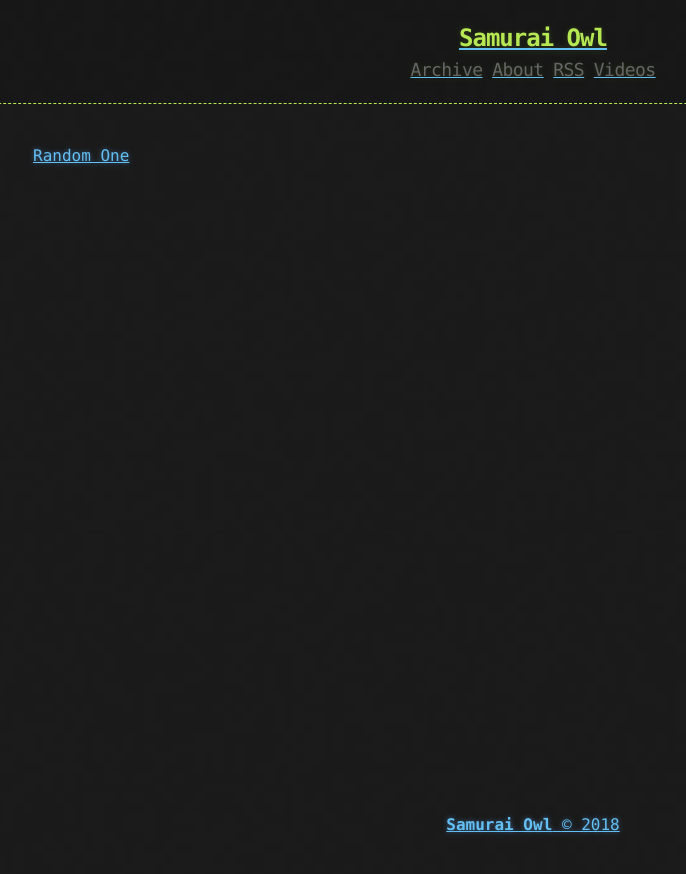
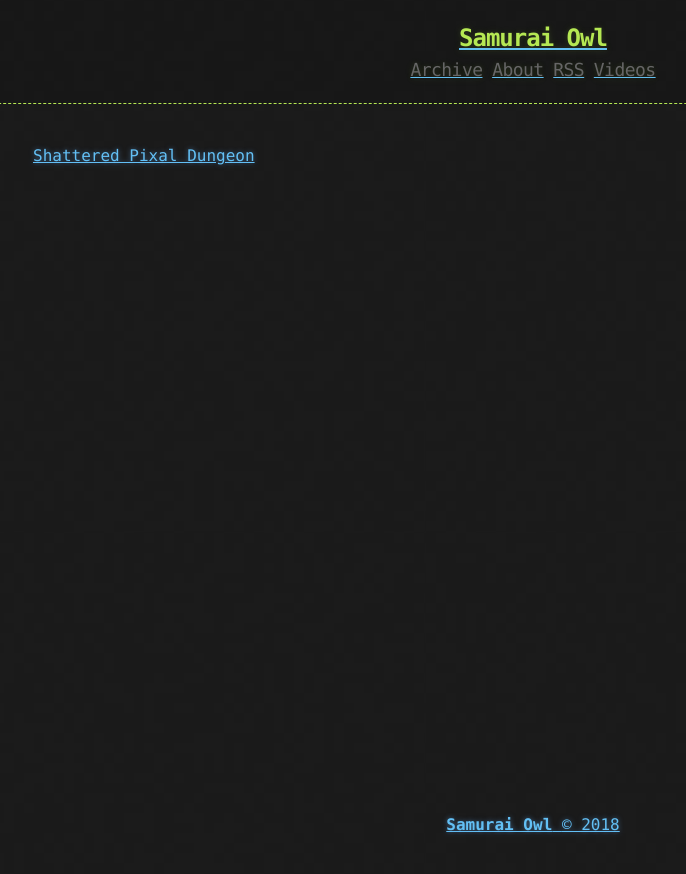
Before and after one commit to SamuraiOwl/samuraiowl.github.io, a Jekyll site: the page built from gaming_videos.html, in a window 1280 px wide. Shown: the top 874 px of the page, without its empty margins (107-793 px from the left). Built offline with Jekyll 4.4.1, drawn with Linux system fonts in a browser that asks for light colours.

Commit message:
Update gaming_videos.html

```diff
--- a/gaming_videos.html
+++ b/gaming_videos.html
@@ -1,4 +1,4 @@
 ---
 layout: default
 ---
-<a href = "https://drive.google.com/open?id=1zOq8gpZs5W4prZmZ97LSZHFKGeW1qoTW">Random One</a>
+<a href = "https://drive.google.com/open?id=1zOq8gpZs5W4prZmZ97LSZHFKGeW1qoTW">Shattered Pixal Dungeon</a>
```
